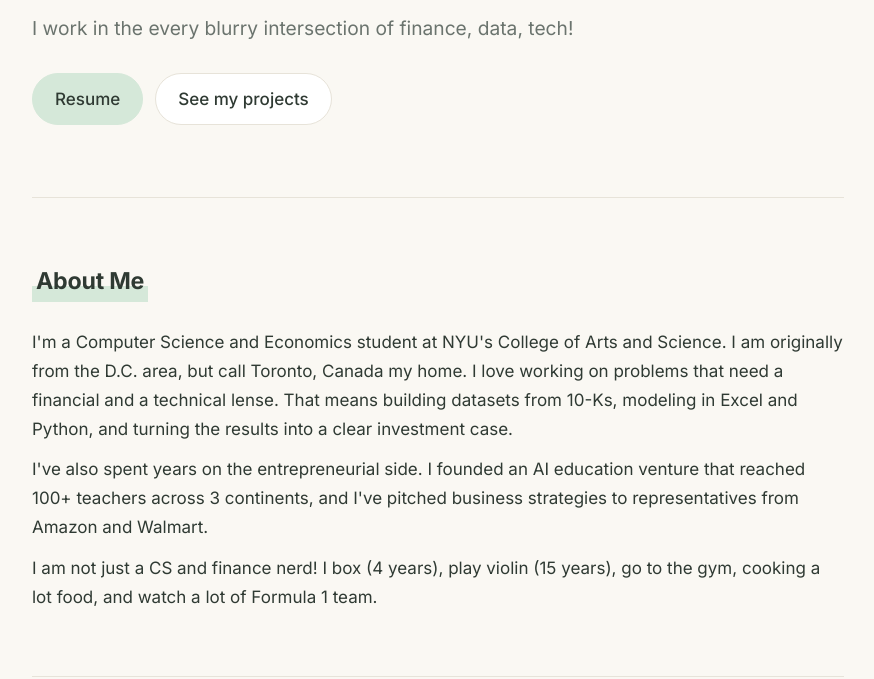
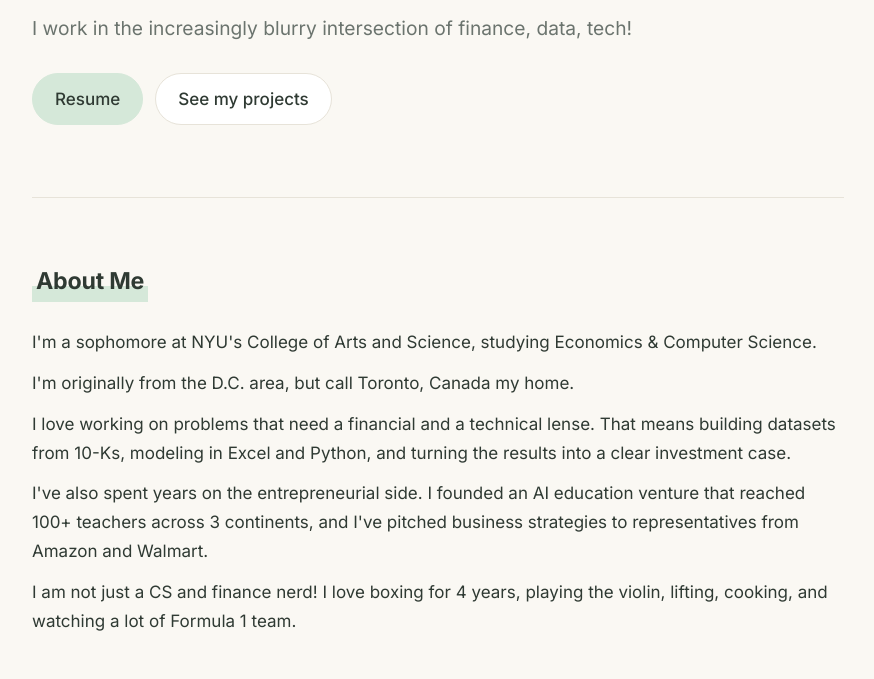
Before and after one commit to WOTBGod/wotbgod.github.io, a plain HTML site: page index.html in a window 1280 px wide. Shown: the part 273-952 px from the top of the page, without its empty margins (202-1076 px from the left). Drawn offline with Linux system fonts and the light colour scheme.

Commit message:
Update index.html

```diff
--- a/index.html
+++ b/index.html
@@ -30,7 +30,7 @@
       <p class="eyebrow">NYU · Computer Science &amp; Economics · Class of 2029</p>
       <h1>Hi, I'm Ethan<span class="red">.</span></h1>
       <p class="lead">
-        I work in the every blurry intersection of finance, data, tech!
+        I work in the increasingly blurry intersection of finance, data, tech!
       </p>
       <div class="buttons">
         <a class="btn primary" href="resume.pdf" target="_blank">Resume</a>
@@ -42,11 +42,15 @@
     <section id="about">
       <h2>About Me</h2>
       <p>
-        I'm a Computer Science and Economics student at NYU's College of Arts and Science.
-        I am originally from the D.C. area, but call Toronto, Canada my home. I love working
-        on problems that need a financial and a technical lense. That means building
-        datasets from 10-Ks, modeling in Excel and Python, and turning the results into a
-        clear investment case.
+        I'm a sophomore at NYU's College of Arts and Science, studying Economics & Computer Science.
+      </p>
+      <p>
+        I'm originally from the D.C. area, but call Toronto, Canada my home.
+      </p>
+      <p>
+        I love working on problems that need a financial and a technical lense.
+        That means building datasets from 10-Ks, modeling in Excel and Python,
+        and turning the results into a clear investment case.
       </p>
       <p>
         I've also spent years on the entrepreneurial side. I founded an AI education
@@ -54,8 +58,8 @@
         strategies to representatives from Amazon and Walmart.
       </p>
       <p>
-        I am not just a CS and finance nerd! I box (4 years), play violin (15 years),
-        go to the gym, cooking a lot food, and watch a lot of Formula 1 team.
+        I am not just a CS and finance nerd! I love boxing for 4 years, playing the violin,
+        lifting, cooking, and watching a lot of Formula 1 team.
       </p>
     </section>
 
```
